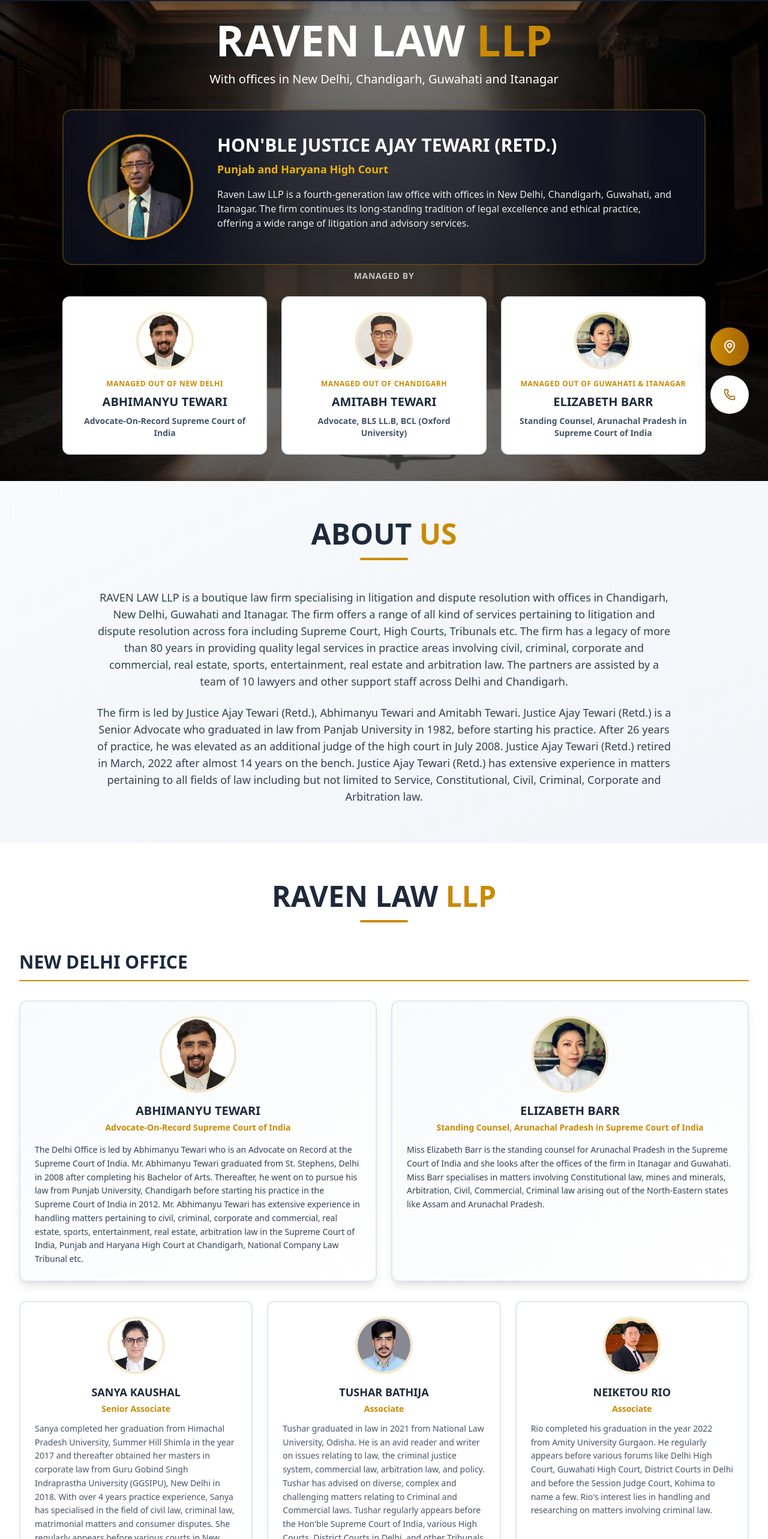
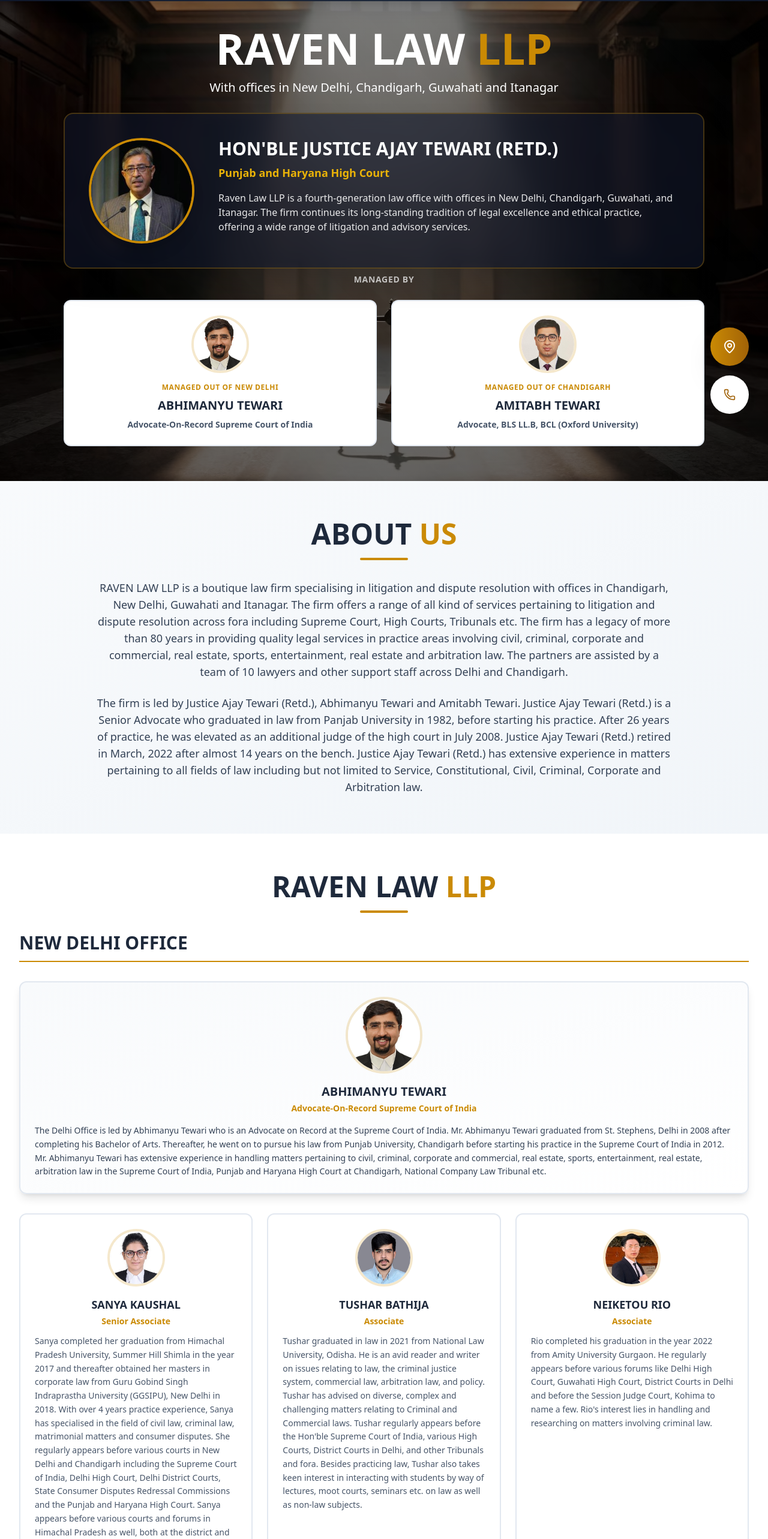
Before and after one commit to desirediv0/raven-law-llp, a Next.js app: page / in a window 1280 px wide. Shown: the part 78-2644 px from the top of the page at 60% size. Built offline with nearby package versions, Linux system fonts and the light colour scheme.

Commit message:
fix: adjust margin and layout for improved visual consistency across sections

```diff
--- a/src/app/page.js
+++ b/src/app/page.js
@@ -369,7 +369,7 @@
             initial={{ opacity: 0, y: 20 }}
             animate={{ opacity: 1, y: 0 }}
             transition={{ duration: 0.8, delay: 0.5 }}
-            className="text-lg md:text-xl mb-5 opacity-90"
+            className="text-lg md:text-xl mb-3 opacity-90"
           >
             With offices in New Delhi, Chandigarh, Guwahati and Itanagar
           </motion.p>
@@ -423,7 +423,7 @@
                 <p className="text-center text-sm md:font-semibold text-white/80 mb-6 uppercase tracking-wider">
                   Managed By
                 </p>
-                <div className="grid grid-cols-1 md:grid-cols-3 gap-4 md:gap-6">
+                <div className="grid grid-cols-1 md:grid-cols-2 gap-4 md:gap-6">
                   {[
                     {
                       name: 'ABHIMANYU TEWARI',
@@ -436,12 +436,6 @@
                       role: 'Advocate, BLS LL.B, BCL (Oxford University)',
                       office: 'Managed out of Chandigarh',
                       img: amitabhImg,
-                    },
-                    {
-                      name: 'ELIZABETH BARR',
-                      role: 'Standing Counsel, Arunachal Pradesh in Supreme Court of India',
-                      office: 'Managed out of Guwahati & Itanagar',
-                      img: elizabethImg,
                     },
                   ].map((member, idx) => (
                     <motion.div
@@ -486,7 +480,7 @@
         className="py-16 bg-gradient-to-br from-slate-50 to-slate-100"
       >
         <div className="max-w-5xl mx-auto px-4 sm:px-6 lg:px-8">
-          <motion.div variants={itemVariants} className="text-center mb-12">
+          <motion.div variants={itemVariants} className="text-center mb-8">
             <h2 className="text-4xl md:text-5xl font-bold mb-4 text-slate-800">
               ABOUT <span className="text-yellow-600">US</span>
             </h2>
@@ -515,7 +509,7 @@
         className="py-16 bg-white"
       >
         <div className="max-w-7xl mx-auto px-4 sm:px-6 lg:px-8">
-          <motion.div variants={itemVariants} className="text-center mb-12">
+          <motion.div variants={itemVariants} className="text-center mb-8">
             <h2 className="text-4xl md:text-5xl font-bold mb-4 text-slate-800">
               RAVEN LAW <span className="text-yellow-600">LLP</span>
             </h2>
@@ -523,10 +517,10 @@
           </motion.div>
 
           {/* Delhi Office */}
-          <motion.div variants={itemVariants} className="mb-16">
+          <motion.div variants={itemVariants} className="mb-8">
             <h3 className="text-2xl md:text-3xl font-bold text-slate-800 mb-8 pb-3 border-b-2 border-yellow-600">NEW DELHI OFFICE</h3>
 
-            <div className="grid md:grid-cols-2 gap-6 mb-8">
+            <div className="grid  gap-6 mb-8">
               <motion.div
                 variants={itemVariants}
                 whileHover={{ y: -5 }}
@@ -547,7 +541,7 @@
                 </p>
               </motion.div>
 
-              <motion.div
+              {/* <motion.div
                 variants={itemVariants}
                 whileHover={{ y: -5 }}
                 className="bg-gradient-to-br from-slate-50 to-white p-6 rounded-xl border-2 border-slate-200 hover:border-yellow-600 shadow-lg hover:shadow-2xl transition-all"
@@ -564,7 +558,7 @@
                 <p className="text-slate-700 leading-relaxed text-sm">
                   Miss Elizabeth Barr is the standing counsel for Arunachal Pradesh in the Supreme Court of India and she looks after the offices of the firm in Itanagar and Guwahati. Miss Barr specialises in matters involving Constitutional law, mines and minerals, Arbitration, Civil, Commercial, Criminal law arising out of the North-Eastern states like Assam and Arunachal Pradesh.
                 </p>
-              </motion.div>
+              </motion.div> */}
             </div>
 
             {/* Delhi Team Members */}
@@ -711,7 +705,7 @@
         className="py-16 bg-gradient-to-br from-slate-50 to-slate-100"
       >
         <div className="max-w-7xl mx-auto px-4 sm:px-6 lg:px-8">
-          <motion.div variants={itemVariants} className="text-center mb-12">
+          <motion.div variants={itemVariants} className="text-center mb-8">
             <h2 className="text-4xl md:text-5xl font-bold mb-4 text-slate-800">
               SEMINAR <span className="text-yellow-600">RECORDING</span>
             </h2>
@@ -756,7 +750,7 @@
         className="py-16 bg-white"
       >
         <div className="max-w-7xl mx-auto px-4 sm:px-6 lg:px-8">
-          <motion.div variants={itemVariants} className="text-center mb-12">
+          <motion.div variants={itemVariants} className="text-center mb-8">
             <h2 className="text-4xl md:text-5xl font-bold mb-4 text-slate-800">
               <span className="text-yellow-600">ARTICLES</span>
             </h2>
@@ -801,7 +795,7 @@
         className="py-16 bg-gradient-to-r from-slate-900 via-slate-800 to-slate-900 text-white"
       >
         <div className="max-w-7xl mx-auto px-4 sm:px-6 lg:px-8">
-          <motion.div variants={itemVariants} className="text-center mb-12">
+          <motion.div variants={itemVariants} className="text-center mb-8">
             <h2 className="text-4xl md:text-5xl font-bold mb-4">
               CONTACT <span className="text-yellow-600">US</span>
             </h2>
```
